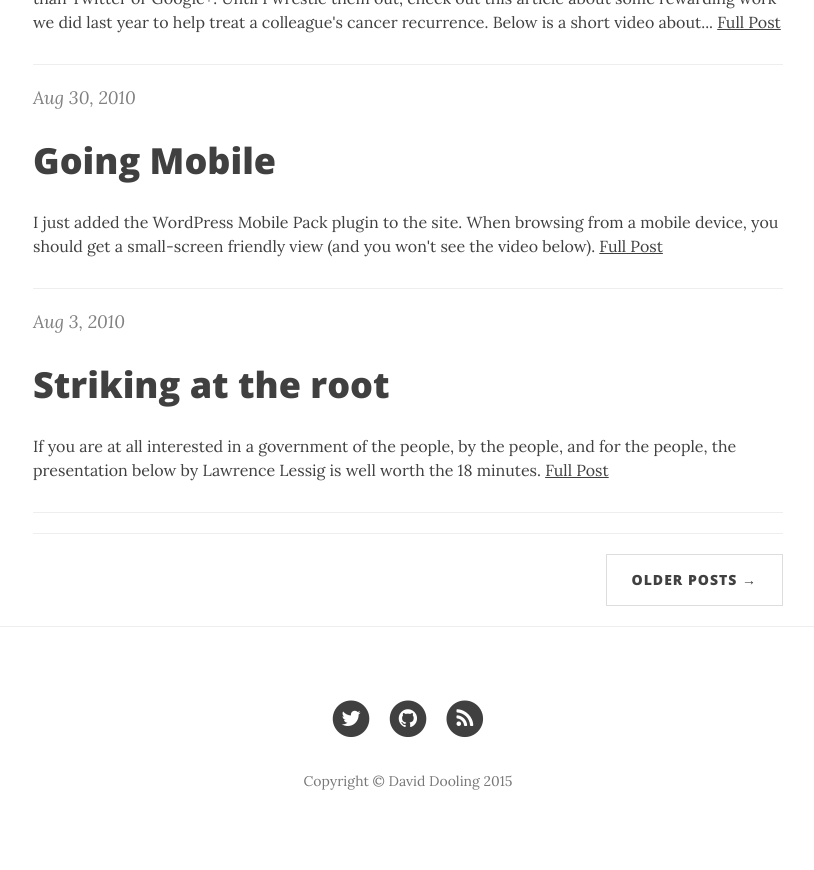
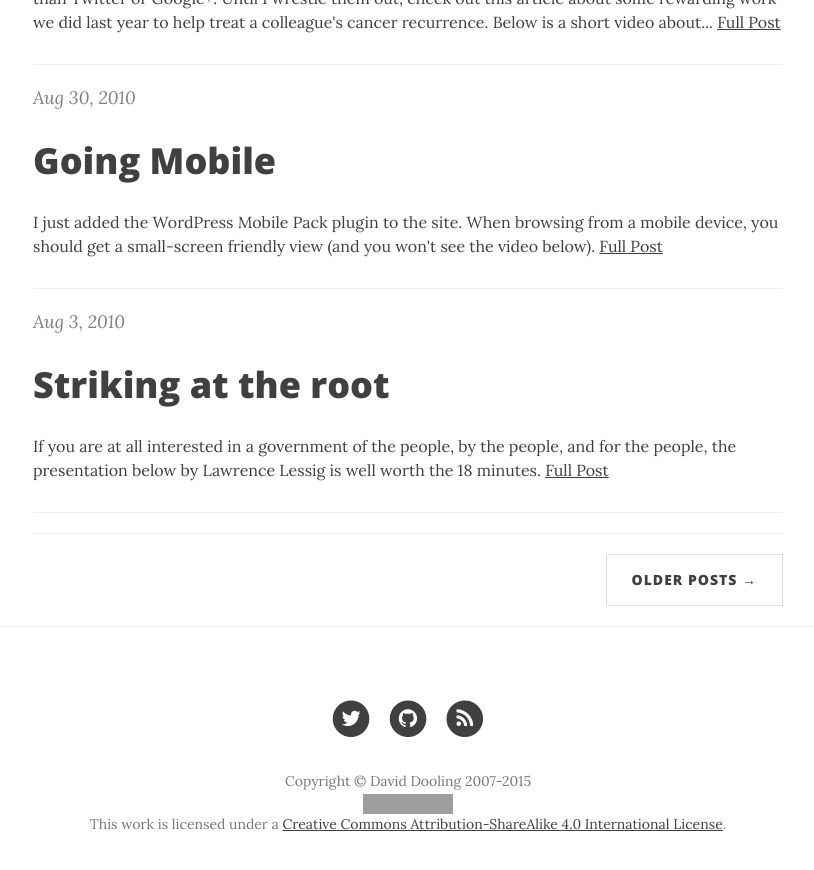
Before and after one commit to ddgenome/ddgenome.github.io, a Jekyll site: the page built from index.html, in a window 1280 px wide and 900 px high, scrolled down 1060 px. Shown: the top 870 px of the window, without its empty margins (232-1046 px from the left). Built offline with Jekyll 4.4.1, drawn with Linux system fonts in a browser that asks for light colours; nearby versions of some CDN libraries; the list of posts is cut into pages by our own code; comment, search, counter and statistics services are not loaded; grey boxes are pictures that could not be loaded.

Commit message:
added CC license to footer

```diff
--- a/_includes/footer.html
+++ b/_includes/footer.html
@@ -53,7 +53,10 @@
 		    </a>
                   </li>
 		</ul>
-                <p class="copyright text-muted">Copyright &copy; David Dooling 2015</p>
+                <p class="copyright text-muted">Copyright &copy; David Dooling 2007-2015<br />
+                  <a rel="license" href="http://creativecommons.org/licenses/by-sa/4.0/"><img alt="Creative Commons License" style="border-width:0" src="https://i.creativecommons.org/l/by-sa/4.0/88x31.png" /></a><br />
+                  This work is licensed under a <a rel="license" href="http://creativecommons.org/licenses/by-sa/4.0/">Creative Commons Attribution-ShareAlike 4.0 International License</a>.
+                </p>
             </div>
         </div>
     </div>
```
